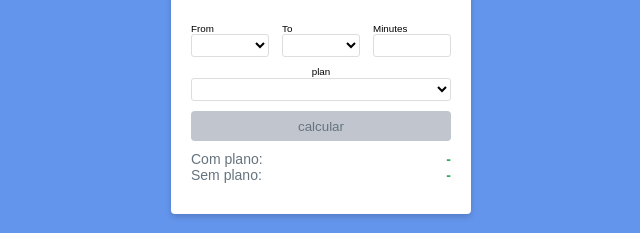
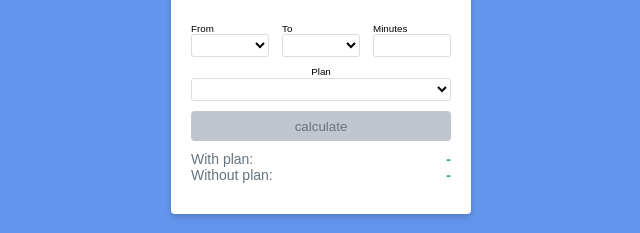
Before and after one commit to luizclr/telzir, a React (Create React App) app: page / in a window 1280 px wide. Shown: the part 336-569 px from the top of the page, without its empty margins (319-959 px from the left). Built offline with nearby package versions, Linux system fonts and the light colour scheme; a web font is replaced by a local one.

Commit message:
Translate forgotten words to english

```diff
--- a/src/components/callCosts.tsx
+++ b/src/components/callCosts.tsx
@@ -7,15 +7,15 @@ type ComponentProps = { callCosts: ICallCosts };
 const CallCosts = ({ callCosts }: ComponentProps) => (
   <div className="call-costs">
     <div className="call-costs__row">
-      <p>Com plano:</p>
+      <p>With plan:</p>
       <span>
-        {callCosts.valid ? `R$ ${callCosts.withPlan.toFixed(2)}` : "-"}
+        {callCosts.valid ? `$ ${callCosts.withPlan.toFixed(2)}` : "-"}
       </span>
     </div>
     <div className="call-costs__row">
-      <p>Sem plano:</p>
+      <p>Without plan:</p>
       <span>
-        {callCosts.valid ? `R$ ${callCosts.withoutPlan.toFixed(2)}` : "-"}
+        {callCosts.valid ? `$ ${callCosts.withoutPlan.toFixed(2)}` : "-"}
       </span>
     </div>
   </div>
--- a/src/components/form.tsx
+++ b/src/components/form.tsx
@@ -67,7 +67,7 @@ const Form = ({ setCallCosts }: ComponentProps) => {
         </div>
       </div>
       <div>
-        <label>plan</label>
+        <label>Plan</label>
         <select name="plan" onChange={(e) => setPlan(Number(e.target.value))}>
           <option selected disabled></option>
           {PLAN_NUMBER.map((plan) => (
@@ -82,7 +82,7 @@ const Form = ({ setCallCosts }: ComponentProps) => {
           }`}
           type="submit"
         >
-          calcular
+          calculate
         </button>
       </div>
     </form>
```
Also changed, not shown: 2 other files (tests, documents, lock files or other folders).
